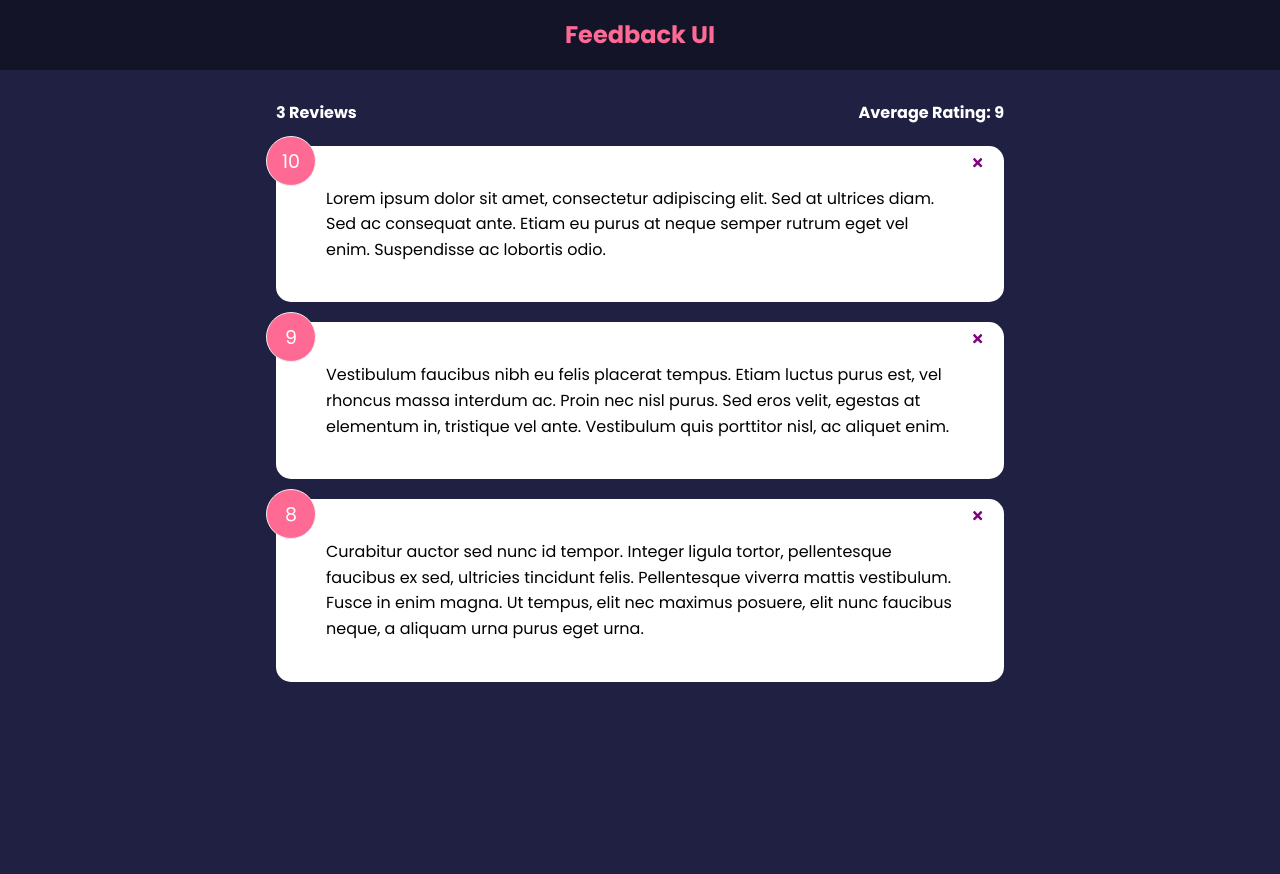
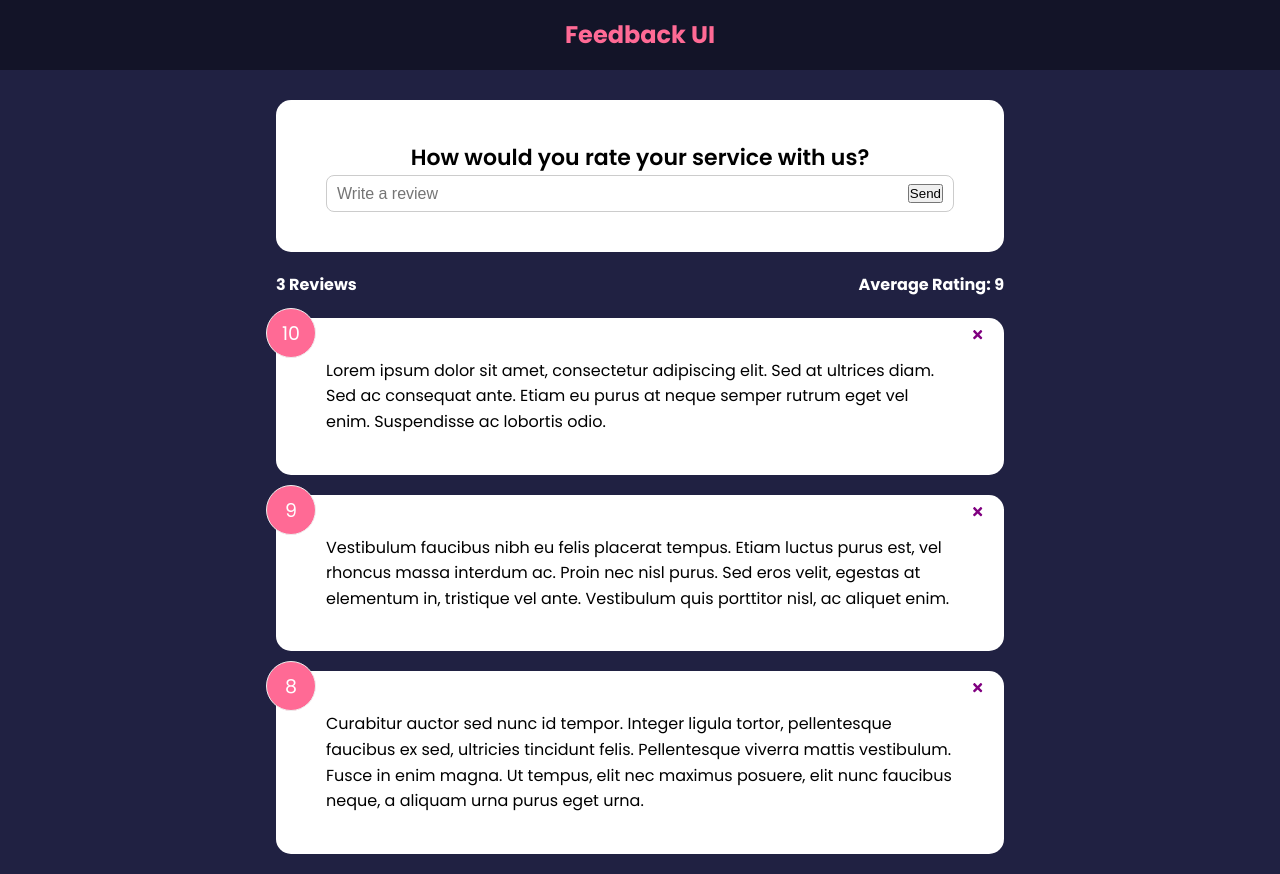
Before and after one commit to stanycruz/feedback-app, a React (Create React App) app: page / in a window 1280 px wide. Before the commit the page ends 800 px from the top, so only its background shows below. Built offline with nearby package versions, Linux system fonts and the light colour scheme.

Commit message:
feat: add form input & state

```diff
--- a/src/App.js
+++ b/src/App.js
@@ -2,6 +2,7 @@
 import Header from './components/Header'
 import FeedbackList from './components/FeedbackList'
 import FeedbackStats from './components/FeedbackStats'
+import FeedbackForm from './components/FeedbackForm'
 import FeedbackData from './data/FeedbackData'
 
 function App() {
@@ -16,7 +17,8 @@
   return (
     <>
       <Header />
-      <div className="container">
+      <div className='container'>
+        <FeedbackForm />
         <FeedbackStats feedback={feedback} />
         <FeedbackList feedback={feedback}
         handleDelete={deleteFeedback} />
--- /dev/null
+++ b/src/components/FeedbackForm.jsx
@@ -0,0 +1,30 @@
+import { useState } from 'react'
+import Card from './shared/Card'
+
+function FeedbackForm() {
+  const [text, setText] = useState('')
+
+  const handleTextChange = (e) => {
+    setText(e.target.value)
+  }
+
+  return (
+    <Card>
+      <form action=''>
+        <h2>How would you rate your service with us?</h2>
+        {/** @todo - rating select component */}
+        <div className='input-group'>
+          <input
+            onChange={handleTextChange}
+            type='text'
+            placeholder='Write a review'
+            value={text}
+          />
+          <button type="submit">Send</button>
+        </div>
+      </form>
+    </Card>
+  )
+}
+
+export default FeedbackForm
--- a/src/components/FeedbackItem.jsx
+++ b/src/components/FeedbackItem.jsx
@@ -5,11 +5,11 @@
 function FeedbackItem({ item, handleDelete }) {
   return (
     <Card>
-      <div className="num-display">{item.rating}</div>
-      <button onClick={() => handleDelete(item.id)} className="close">
+      <div className='num-display'>{item.rating}</div>
+      <button onClick={() => handleDelete(item.id)} className='close'>
         <FaTimes color='purple' />
       </button>
-      <div className="text-display">{item.text}</div>
+      <div className='text-display'>{item.text}</div>
     </Card>
   )
 }
--- a/src/components/FeedbackList.jsx
+++ b/src/components/FeedbackList.jsx
@@ -7,7 +7,7 @@
   }
 
   return (
-    <div className="feedback-list">
+    <div className='feedback-list'>
       {feedback.map((item) => (
         <FeedbackItem
           key={item.id}
--- a/src/components/FeedbackStats.jsx
+++ b/src/components/FeedbackStats.jsx
@@ -9,7 +9,7 @@
   average = average.toFixed(1).replace(/[.,]0$/, '')
 
   return (
-    <div className="feedback-stats">
+    <div className='feedback-stats'>
       <h4>{feedback.length} Reviews</h4>
       <h4>Average Rating: {isNaN(average) ? 0 : average}</h4>
     </div>
--- a/src/components/Header.jsx
+++ b/src/components/Header.jsx
@@ -8,7 +8,7 @@
 
   return (
     <header style={headerStyles}>
-      <div className="container">
+      <div className='container'>
         <h2>{text}</h2>
       </div>
     </header>
--- a/src/components/shared/Card.jsx
+++ b/src/components/shared/Card.jsx
@@ -5,7 +5,7 @@
   //   {children}
   // </div>
 
-  return <div className="card" style={{
+  return <div className='card' style={{
     backgroundColor: reverse ? 'rgba(0,0,0,0.4)' : '#fff',
     color: reverse ? '#fff' : '#000',
   }}>{children}</div>
```
